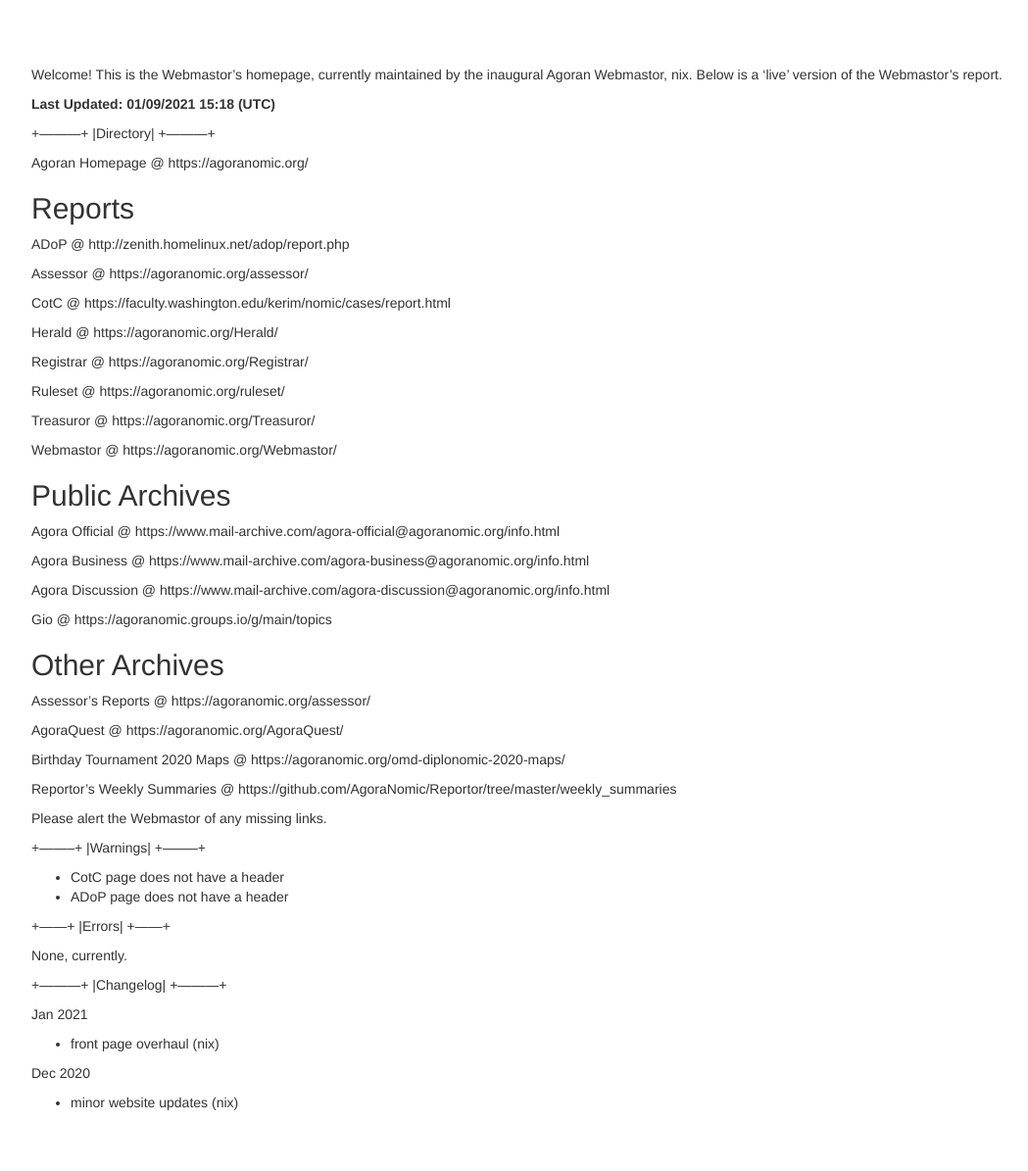
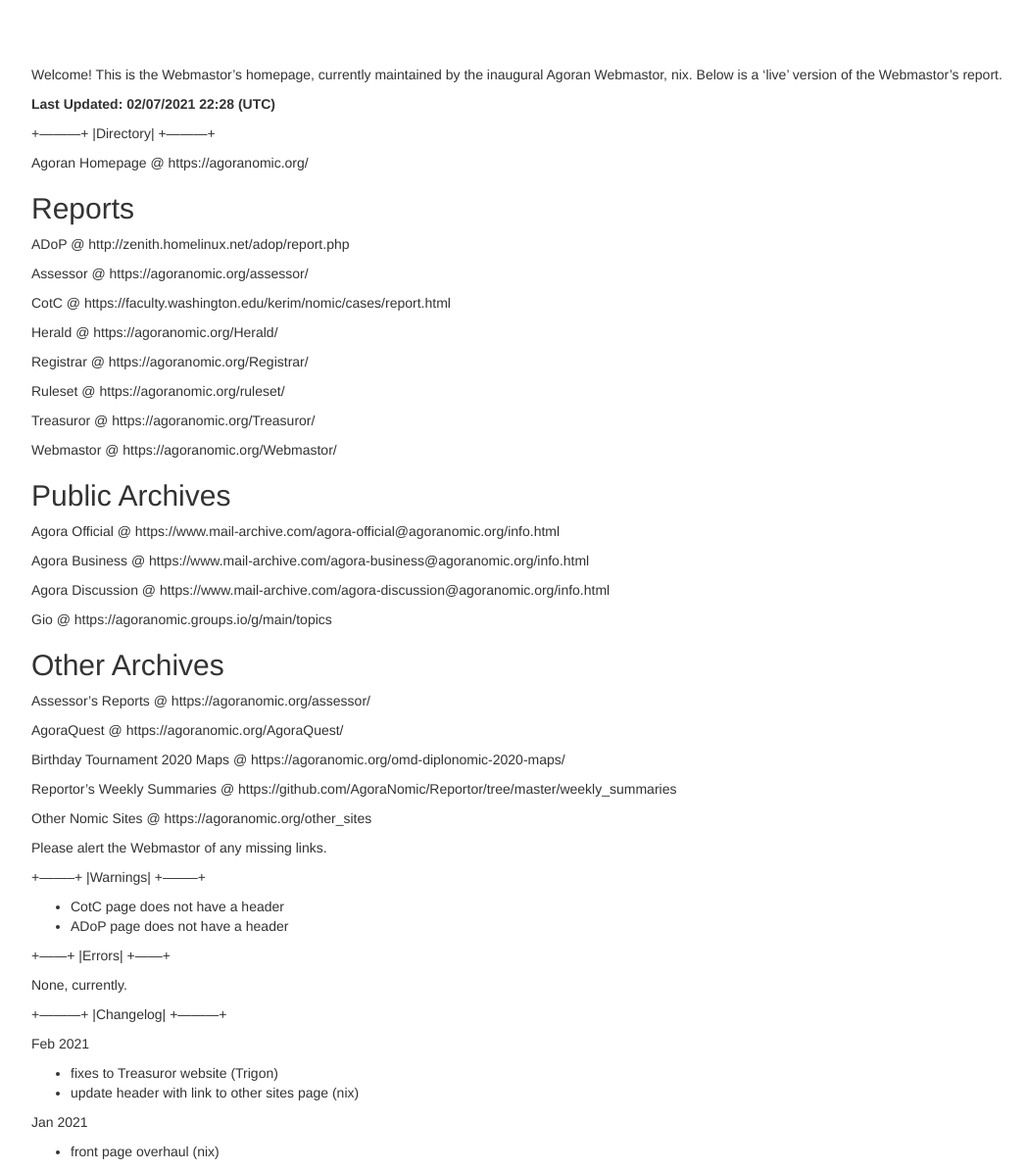
Before and after one commit to AgoraNomic/Webmastor, a Jekyll site: the page built from docs/index.md, in a window 1280 px wide, cut to the strip 104-1299 px from the top of the page. Shown: the whole strip at 98% size, without its empty margins (38-1087 px from the left). Built offline with Jekyll 4.4.1, drawn with Linux system fonts in a browser that asks for light colours; nearby versions of some CDN libraries; our own code applies the rules of GitHub Pages for plain Markdown files; before the commit the page ends 1249 px from its top, so only the background shows below that.

Commit message:
Feb 2021 updates

```diff
--- /dev/null
+++ b/changelogs/2021-02.txt
@@ -0,0 +1,4 @@
+Feb 2021
+
+- fixes to Treasuror website (Trigon)
+- update header with link to other sites page (nix)
--- a/docs/index.md
+++ b/docs/index.md
@@ -1,6 +1,6 @@
 Welcome! This is the Webmastor's homepage, currently maintained by the inaugural Agoran Webmastor, nix. Below is a 'live' version of the Webmastor's report.
 
-**Last Updated: 01/09/2021 15:18 (UTC)**
+**Last Updated: 02/07/2021 22:28 (UTC)**
 
 +---------+
 |Directory|
@@ -46,6 +46,8 @@ Birthday Tournament 2020 Maps @ https://agoranomic.org/omd-diplonomic-2020-maps/
 
 Reportor's Weekly Summaries @ https://github.com/AgoraNomic/Reportor/tree/master/weekly_summaries
 
+Other Nomic Sites @ https://agoranomic.org/other_sites
+
 Please alert the Webmastor of any missing links.
 
 +--------+
@@ -65,10 +67,11 @@ None, currently.
 |Changelog|
 +---------+
 
+Feb 2021
+
+- fixes to Treasuror website (Trigon)
+- update header with link to other sites page (nix)
+
 Jan 2021
 
 - front page overhaul (nix)
-
-Dec 2020
-
-- minor website updates (nix)
```
Also changed, not shown: 1 other file.
